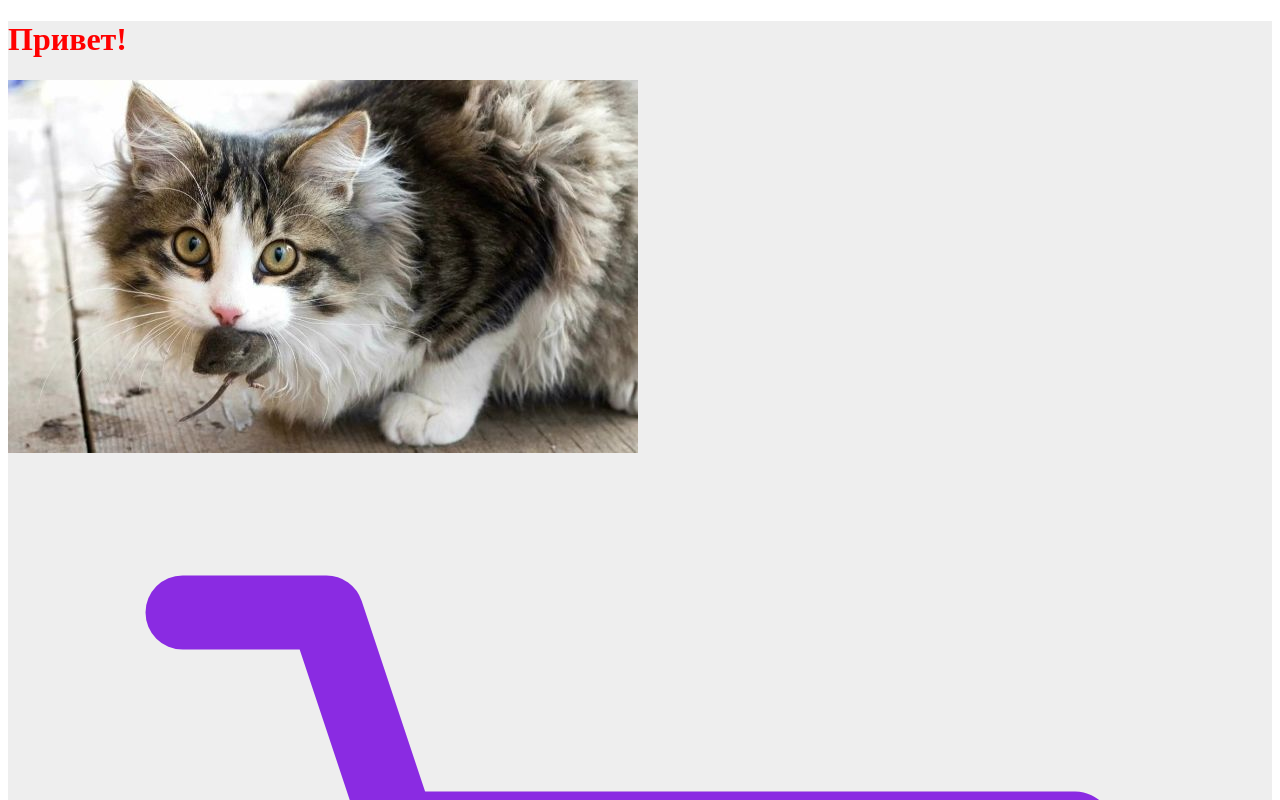
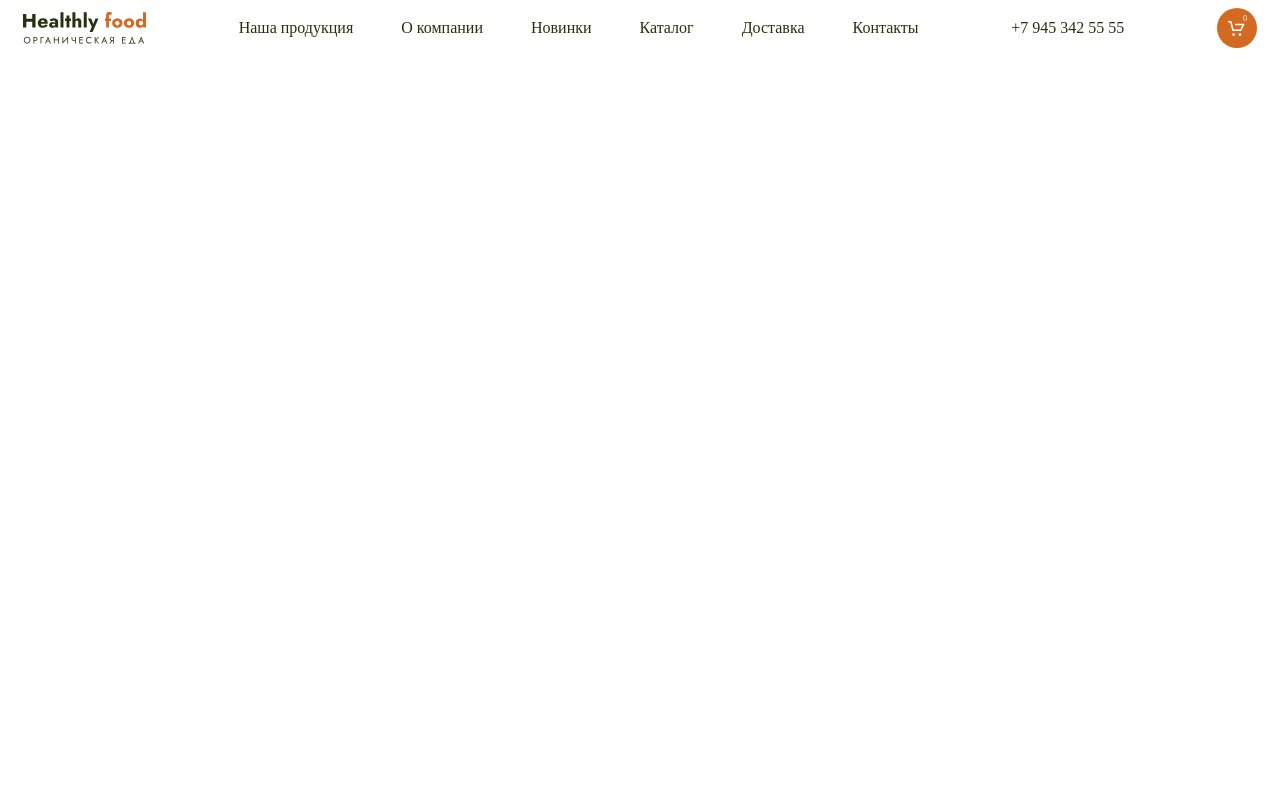
Before and after one commit to catharsis29/Module02-Shop, a website built with webpack: page src/index.html in a window 1280 px wide. Shown: the top 800 px of the page. Built offline with nearby package versions, Linux system fonts and the light colour scheme.

Commit message:
add header

```diff
--- a/src/index.html
+++ b/src/index.html
@@ -1,40 +1,42 @@
 <!DOCTYPE html>
-<html lang="en">
+<html lang="ru">
 <head>
     <meta charset="UTF-8">
     <meta http-equiv="X-UA-Compatible" content="IE=edge">
     <meta name="viewport" content="width=device-width, initial-scale=1.0">
-    <title>Document</title>
+    <title>Здоровое Питание</title>
 </head>
 <body>
-    <div class="box">
-        <h1 class="box__title">Привет!</h1>
-        <img src="./images/cat.jpg" alt="">
-        <svg class="box__svg" viewBox="0 0 512 512" xmlns="http://www.w3.org/2000/svg"><title/><g data-name="1" id="_1"><path d="M397.78,316H192.65A15,15,0,0,1,178,304.33L143.46,153.85a15,15,0,0,1,14.62-18.36H432.35A15,15,0,0,1,447,153.85L412.4,304.33A15,15,0,0,1,397.78,316ZM204.59,286H385.84l27.67-120.48H176.91Z"/><path d="M222,450a57.48,57.48,0,1,1,57.48-57.48A57.54,57.54,0,0,1,222,450Zm0-84.95a27.48,27.48,0,1,0,27.48,27.47A27.5,27.5,0,0,0,222,365.05Z"/><path d="M368.42,450a57.48,57.48,0,1,1,57.48-57.48A57.54,57.54,0,0,1,368.42,450Zm0-84.95a27.48,27.48,0,1,0,27.48,27.47A27.5,27.5,0,0,0,368.42,365.05Z"/><path d="M158.08,165.49a15,15,0,0,1-14.23-10.26L118.14,78H70.7a15,15,0,1,1,0-30H129a15,15,0,0,1,14.23,10.26l29.13,87.49a15,15,0,0,1-14.23,19.74Z"/></g></svg>
+    <div class="main">
+        <header class="header">
+            <a href="#" class="logo"></a>
+            <nav>
+                <ul class="header__nav">
+                    <li class="header__item">
+                        <a href="#" class="header__link">Наша продукция</a>
+                    </li>
+                    <li class="header__item">
+                        <a href="#" class="header__link">О компании</a>
+                    </li>
+                    <li class="header__item">
+                        <a href="#" class="header__link">Новинки</a>
+                    </li>
+                    <li class="header__item">
+                        <a href="#" class="header__link">Каталог</a>
+                    </li>
+                    <li class="header__item">
+                        <a href="#" class="header__link">Доставка</a>
+                    </li>
+                    <li class="header__item">
+                        <a href="#" class="header__link">Контакты</a>
+                    </li>
+                </ul>
+            </nav>
+            <a href="tel:+79453425555" class="header__tel">+7 945 342 55 55</a>
+            <a href="#" class="header__cart">
+                <span class="header__counter">0</span>
+            </a>
+        </header>
     </div>
-    <hr>
-    <svg width="100" height="50">
-        <rect width="100" height="50"></rect>
-    </svg>
-    <hr>
-    <svg width="100" height="100">
-        <circle cx="50" cy="50" r="50"></circle>
-    </svg>
-    <hr>
-    <svg width="100" height="60">
-        <ellipse cx="50" cy="30" rx="50" ry="30"></ellipse>
-    </svg>
-    <hr>
-    <svg width="200" height="200">
-        <polygon points="0,0 100,100 0,200"></polygon>
-    </svg>
-    <hr>
-    <svg>
-        <line x1="220" y1="10" x2="20" y2="130" stroke="green"></line>
-    </svg>
-    <hr>
-    <svg>
-        <polyline points="5,135 30,5 55,135 80,5" stroke="green" stroke-width="5" fill="none"></polyline>
-    </svg>
 </body>
 </html>
--- a/src/styles/main.scss
+++ b/src/styles/main.scss
@@ -1,14 +1,62 @@
-$bg:#eee;
-
-.box {
-    background-color: $bg;
-    &__title {
-        color: red;
+$text:#27300f;
+$orange:#d26a22;
+$white:#fff;
+.header {
+    max-width: 1440px;
+    margin: 0 auto;
+    padding-left: 15px;
+    padding-right: 15px;
+    display: flex;
+    justify-content: space-between;
+    align-items: center;
+    &__nav {
+        display: flex;
+        gap: 48px;
+        list-style-type: none;
+        margin: 0;
+        padding-left: 0;
     }
-    &__svg {
-        fill: blueviolet;
+    &__link {
+        font-size: 16px;
+        color: $text;
+        text-decoration: none;
         &:hover {
-            fill:gold;
+            color:$orange;
         }
     }
+    &__tel {
+        font-size: 16px;
+        color: $text;
+        text-decoration: none;
+        &:hover {
+            color:$orange;
+        }
+    }
+    &__cart {
+        display: block;
+        width: 40px;
+        height: 40px;
+        border-radius: 100%;
+        background-color: $orange;
+        background-image: url(../images/cart.svg);
+        background-repeat: no-repeat;
+        background-position: center center;
+        background-size: 17px 15px;
+        position: relative;
+    }
+    &__counter {
+        font-size: 8px;
+        color: $white;
+        position: absolute;
+        right: 10px;
+        top: 6px;
+    }
 }
+.logo {
+    display: block;
+    background-image: url(../images/logo.svg);
+    background-repeat: no-repeat;
+    background-size: cover;
+    width: 123px;
+    height: 32px;
+}
```
Also changed, not shown: dist/bundle.js (deleted), dist/images/a26b5d690c09431e9ad2.svg (added), dist/images/c5f5dfd3049ef469bdb6.svg (added), dist/images/d1d8b0c36bd54785d003.jpg (deleted), dist/index.html, dist/styles/main.css, src/images/cart.svg (added), src/images/logo.svg (added).
